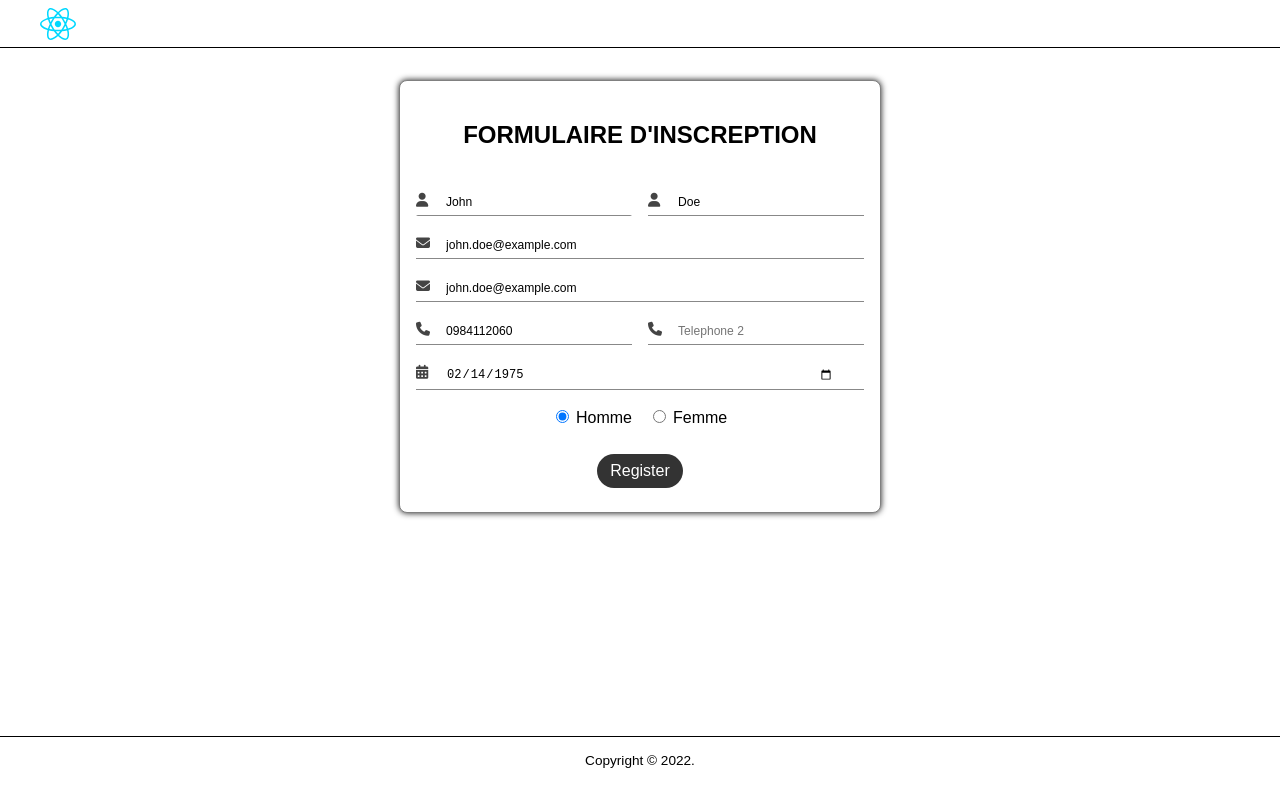
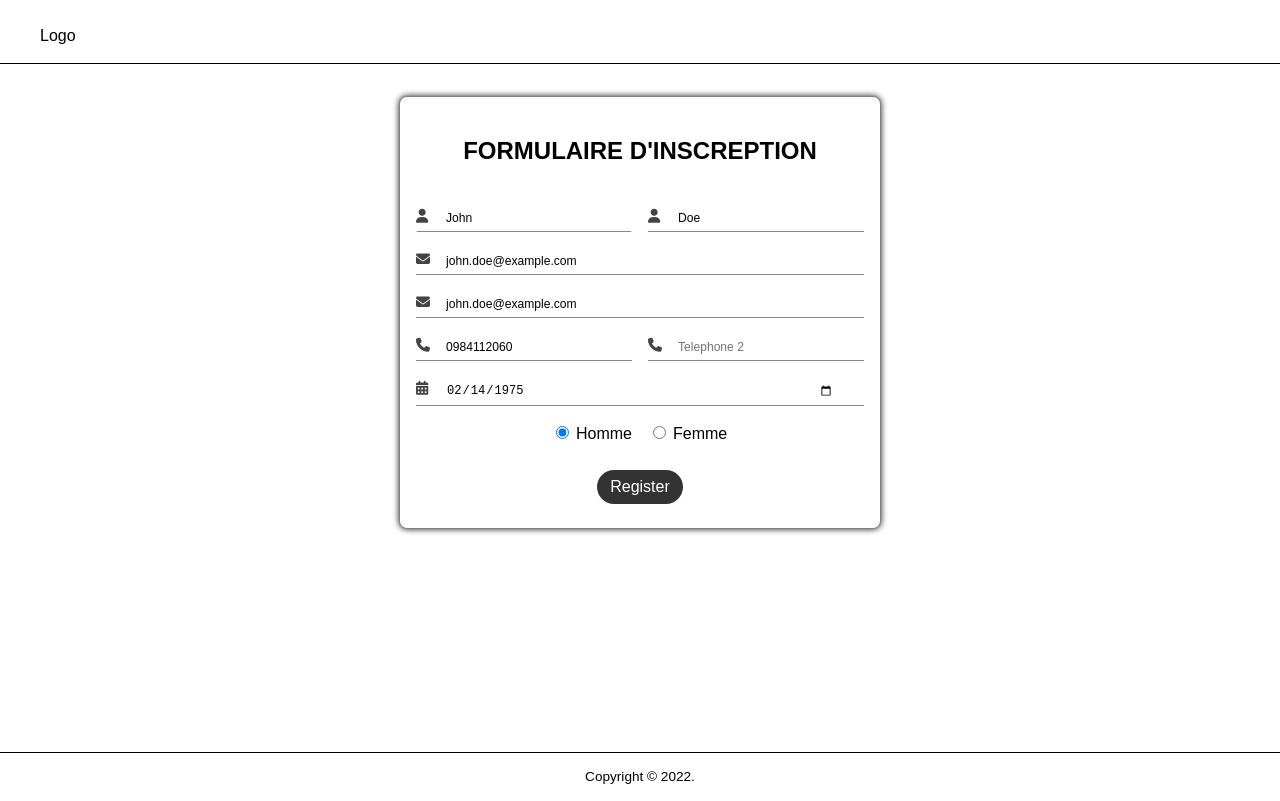
Before and after one commit to samir1498/form-with-validation-react, a React (Vite) app: page / in a window 1280 px wide. Built offline with nearby package versions, Linux system fonts and the light colour scheme.

Commit message:
replacing react logo by the text logo in navbar

```diff
--- a/src/components/NavBar.jsx
+++ b/src/components/NavBar.jsx
@@ -1,12 +1,10 @@
 import React from "react"
-
-import logo from "../assets/react.svg"
 
 export default function NavBar() {
   return (
     <>
       <div className="navbar">
-        <img src={logo} alt="logo" className="navbar__log" />
+        <p className="navbar__log">Logo</p>
       </div>
     </>
   )
```
